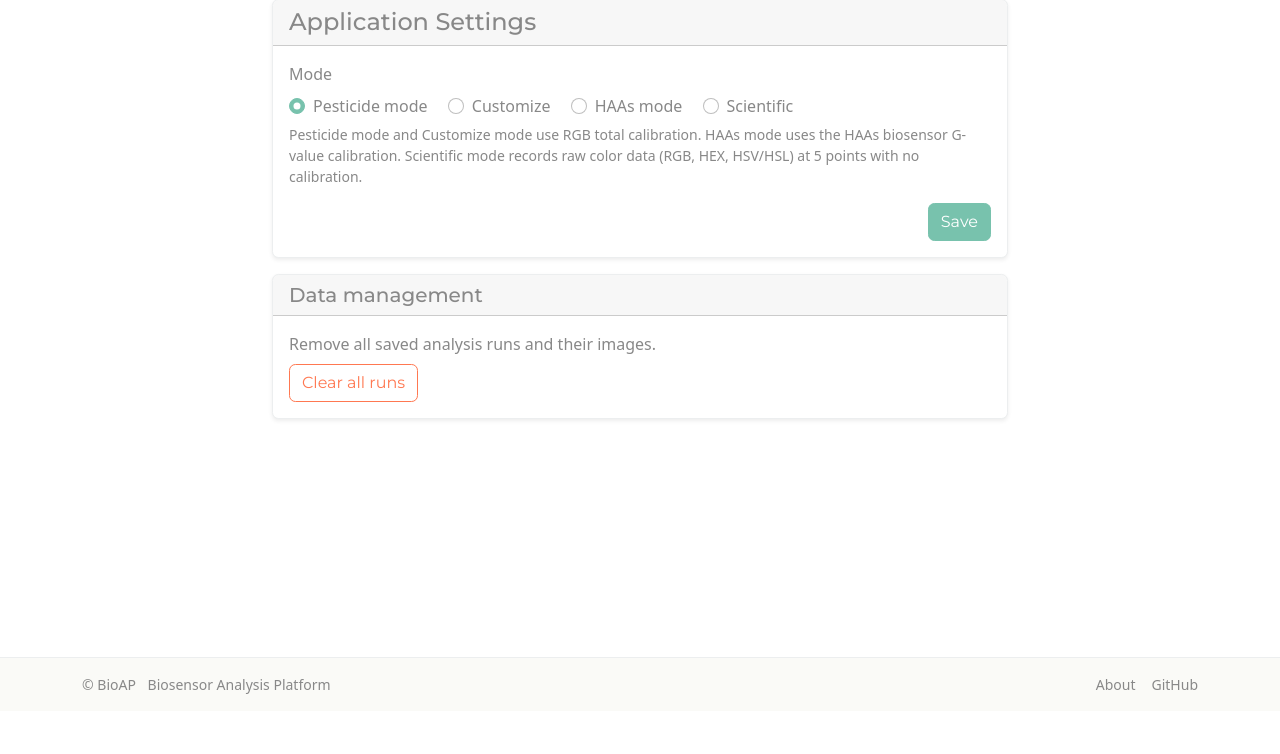
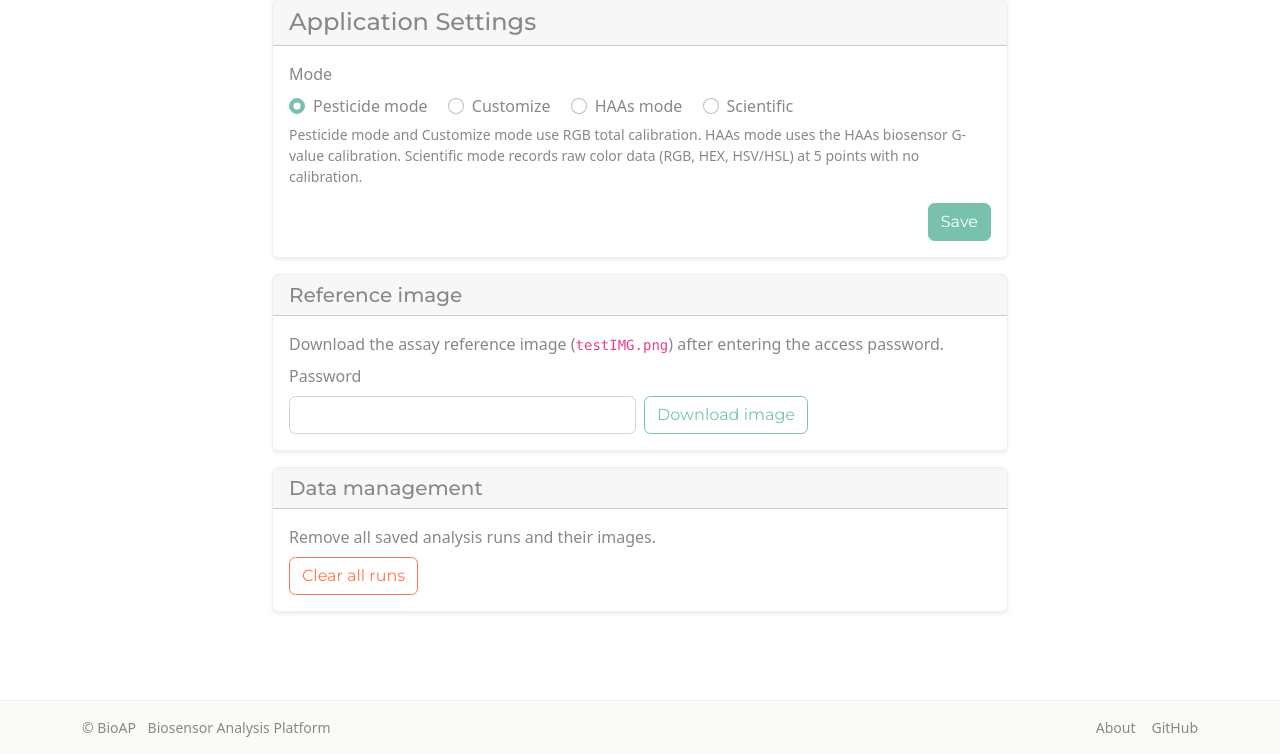
Before and after one commit to e-muzi/bioap-flask, a Flask app: page /settings in a window 1280 px wide. Shown: the part 89-843 px from the top of the page. Before the commit the page ends 783 px from the top, so only its background shows below. Run offline with Flask 3, Linux system fonts and the light colour scheme; parts of the project's set-up code (start-up, migrations or seed data) failed here and were passed over; some libraries are stand-ins or nearby versions.

Commit message:
feat: add download img

```diff
--- a/app/routes/settings_routes.py
+++ b/app/routes/settings_routes.py
@@ -1,13 +1,18 @@
 """Settings page and data clear."""
 import os
+import secrets
 
-from flask import Blueprint, request, redirect, url_for, flash, render_template
+from flask import Blueprint, request, redirect, url_for, flash, render_template, send_from_directory, current_app
 
 from app.extensions import db
 from app.models import Run
 from app.services import get_app_mode, get_app_setting, set_app_setting
 
 bp = Blueprint('settings', __name__)
+
+# Override with env TESTIMG_DOWNLOAD_PASSWORD in deployment if needed.
+_TESTIMG_PASSWORD = os.environ.get('TESTIMG_DOWNLOAD_PASSWORD', 'Cpu26650078')
+_TESTIMG_FILENAME = 'testIMG.png'
 
 
 @bp.route('/settings')
@@ -34,6 +39,23 @@ def settings_save():
     return redirect(url_for('settings.settings'))
 
 
+@bp.route('/settings/download-testimg', methods=['POST'])
+def download_testimg():
+    """Password-gated download for the reference assay image (public/testIMG.png)."""
+    password = (request.form.get('password') or '').strip()
+    expected = _TESTIMG_PASSWORD
+    if len(password) != len(expected) or not secrets.compare_digest(password, expected):
+        flash('Invalid password.', 'danger')
+        return redirect(url_for('settings.settings'))
+    root = current_app.config.get('PROJECT_ROOT', '.')
+    return send_from_directory(
+        os.path.join(root, 'public'),
+        _TESTIMG_FILENAME,
+        as_attachment=True,
+        download_name=_TESTIMG_FILENAME,
+    )
+
+
 @bp.route('/data/clear', methods=['POST'])
 def data_clear():
     """Clear analysis runs (and images)."""
--- a/templates/settings.html
+++ b/templates/settings.html
@@ -39,6 +39,23 @@
     </div>
     <div class="card shadow-sm mt-3">
       <div class="card-header">
+        <h5 class="mb-0">Reference image</h5>
+      </div>
+      <div class="card-body">
+        <p class="mb-2 text-muted">Download the assay reference image (<code>testIMG.png</code>) after entering the access password.</p>
+        <form method="post" action="{{ url_for('settings.download_testimg') }}" class="row g-2 align-items-end">
+          <div class="col-md-6">
+            <label for="testimgPassword" class="form-label">Password</label>
+            <input type="password" class="form-control" id="testimgPassword" name="password" autocomplete="off" required>
+          </div>
+          <div class="col-md-6">
+            <button type="submit" class="btn btn-outline-primary">Download image</button>
+          </div>
+        </form>
+      </div>
+    </div>
+    <div class="card shadow-sm mt-3">
+      <div class="card-header">
         <h5 class="mb-0">Data management</h5>
       </div>
       <div class="card-body">
```
Also changed, not shown: app/routes/pages.py (+7 -1 lines), public/testIMG.png (added).
